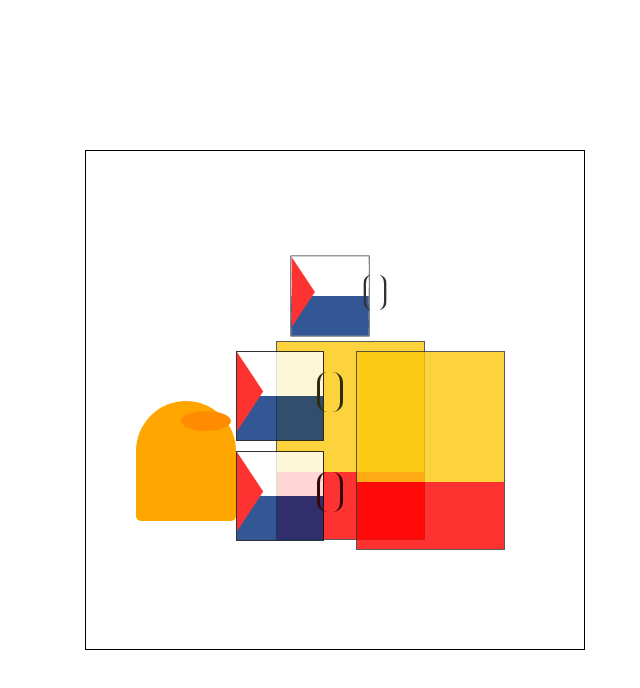
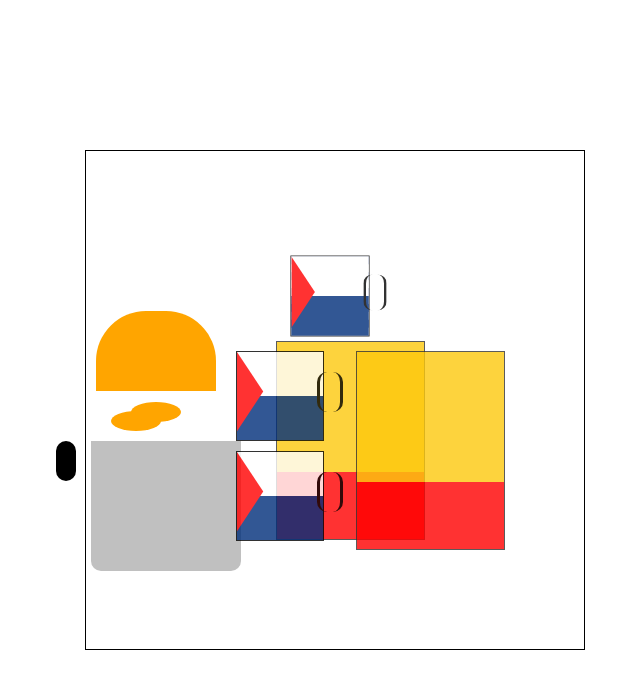
Before and after one commit to k80ambrose/still-life, a plain HTML site: page index.html in a window 1280 px wide. Shown: the whole page, without its empty margins (305-945 px from the left). Drawn offline with Linux system fonts and the light colour scheme.

Commit message:
fojedjnalekrjnajr

```diff
--- a/index.html
+++ b/index.html
@@ -125,21 +125,79 @@
 .kettle {
   position: absolute;
   top: 250px; /* Adjust as needed */
-  left: 50px; /* Adjust as needed */
-  width: 100px; /* Adjust as needed */
-  height: 120px; /* Adjust as needed */
-  background-color: orange; /* Base color for kettle */
-  border-radius: 50px 50px 5px 5px; /* Adjust to match kettle shape */
+  left: 0px; /* Adjust as needed */
 }
 
+/* Kettle Pot */
+.kettle-pot {
+  position: absolute;
+  top: -90px; /* Adjust as needed */
+  left: 10px; /* Adjust as needed */
+  width: 120px; /* Adjust as needed */
+  height: 80px; /* Adjust as needed */
+  background-color: #ffa500; /* Example orange color */
+  border-radius: 50px 50px 0 0; /* Rounded top, flat bottom */
+  z-index: 2;
+}
+
+/* Kettle Lid */
 .kettle-lid {
   position: absolute;
-  top: 10px; /* Adjust as needed */
-  left: 45%; /* Adjust as needed */
-  width: 50%; /* Adjust as needed */
+  top: 1px; /* Adjust as needed */
+  left: 45px; /* Center relative to the kettle pot */
+  width: 50px; /* Adjust as needed */
   height: 20px; /* Adjust as needed */
-  background-color: darkorange; /* Lid color */
+  background-color: #ffa500; /* Orange color for the lid */
   border-radius: 50%;
+  z-index: 3;
+}
+
+/* Kettle Top */
+.kettle-top {
+  position: absolute;
+  top: 50px; /* Adjust as needed, should be at the top of the pot
+  left: 10%; /* Center relative to the kettle pot */
+  width: 60%; /* Adjust as needed */
+  height: 10px; /* Adjust as needed */
+  background-color: black; /* Black color for the top */
+  border-radius: 50%;
+  z-index: 4;
+}
+
+/* Kettle Handle */
+.kettle-handle {
+  position: absolute;
+  top: 40px; /* Adjust as needed, should be on the side of the pot */
+  left: -30px; /* Adjust as needed */
+  width: 20px; /* Adjust as needed */
+  height: 40px; /* Adjust as needed */
+  background-color: black; /* Black color for the handle */
+  border-radius: 10px; /* Adjust to match handle shape */
+  z-index: 1;
+}
+
+/* Kettle Waist */
+.kettle-waist {
+  position: absolute;
+  top: 10px; /* Adjust based on the pot height */
+  left: 25px; /* Center relative to the kettle pot */
+  width: 50px; /* The waist is narrower */
+  height: 20px; /* Adjust as needed */
+  background-color: #ffa500; /* Orange color */
+  border-radius: 50%;
+  z-index: 2;
+}
+
+/* Kettle Base */
+.kettle-base {
+  position: absolute;
+  top: 40px; /* Adjust based on the waist position */
+  left: 5px; /* Adjust to center it relative to the pot */
+  width: 150px; /* Full width relative to the pot size */
+  height: 130px; /* Height of the base */
+  background-color: silver; /* Silver color for the base */
+  border-radius: 0 0 10px 10px; /* Slightly rounded bottom */
+  z-index: 1;
 }
 
 
@@ -165,9 +223,9 @@
   		    <div class="kettle-top"></div>
       <div class="kettle-lid"></div>
       <div class="kettle-handle"></div>
+      <div class="kettle-pot"></div>
       <div class="kettle-waist"></div>
       <div class="kettle-base"></div>
-  <!-- Add more elements for the kettle spout and other details -->
 				    </div>
 
     <div class="coffee can1">
```
Lines whose indentation alone changed are shown as unchanged.
